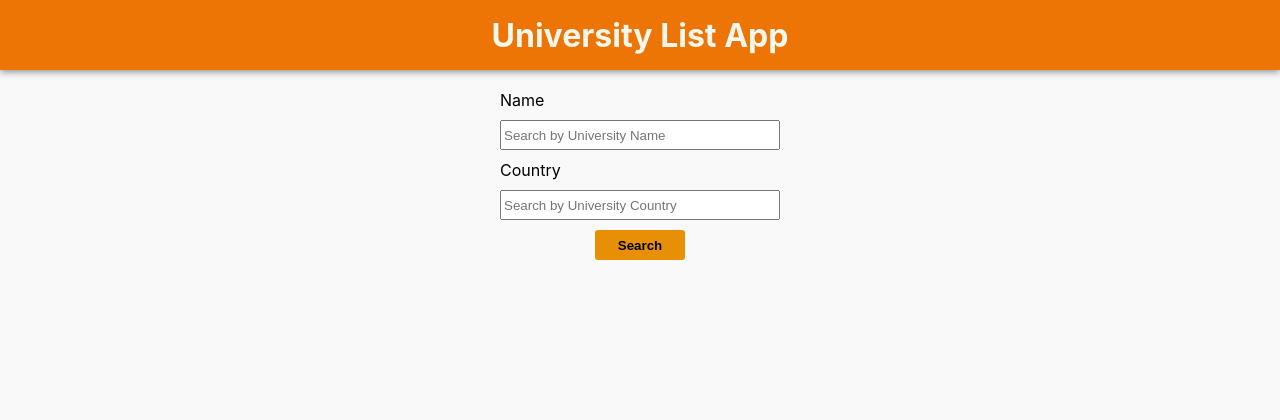
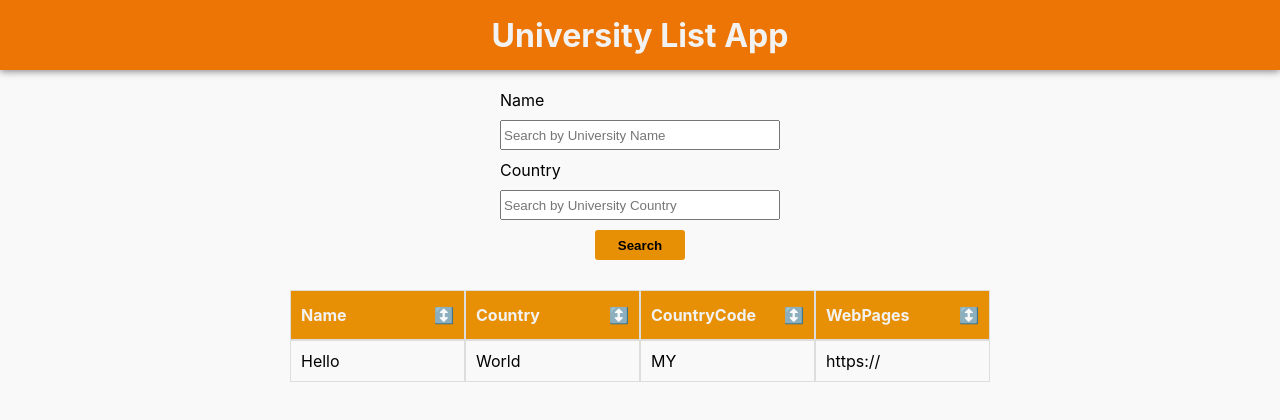
Before and after one commit to RashCD/my-university-app, a React (Create React App) app in the folder client/: page / in a window 1280 px wide. Shown: the top 420 px of the page. Built offline with nearby package versions, Linux system fonts and the light colour scheme.

Commit message:
adding performant react-table

```diff
--- a/client/src/assets/styles/_variables.scss
+++ b/client/src/assets/styles/_variables.scss
@@ -5,8 +5,9 @@
   --secondary-background-color: #e8eddf;
   --text-color: #242423;
   --secondary-text-color: #333533;
-  --white: #f5f7ed;
+  --white: #f2f2f2;
   --focus-color: rgba(0, 0, 255, 0.336);
-  --gray: rgb(145, 145, 145);
+  --gray: #919191;
+  --light-gray: #ddd;
   --black: black;
 }
--- /dev/null
+++ b/client/src/assets/styles/components/Table.module.scss
@@ -0,0 +1,35 @@
+table {
+  border-collapse: collapse;
+  width: 100%;
+}
+
+table {
+  td,
+  th {
+    border: 1px solid var(--light-gray);
+    display: inline-flex;
+    flex: 1;
+    justify-content: space-between;
+    align-items: center;
+    padding: 10px;
+  }
+
+  tr {
+    display: flex;
+
+    &:nth-child(even) {
+      background-color: var(--white);
+    }
+
+    &:hover {
+      background-color: var(--light-gray);
+    }
+  }
+
+  th {
+    height: 50px;
+    text-align: left;
+    background-color: var(--secondary-brand-color);
+    color: var(--white);
+  }
+}
--- a/client/src/assets/styles/views/LandingPage.module.scss
+++ b/client/src/assets/styles/views/LandingPage.module.scss
@@ -6,10 +6,18 @@
   padding-top: 20px;
 }
 
-.form {
+.container {
   display: flex;
   align-items: center;
   flex-direction: column;
   width: 100%;
   max-width: 700px;
 }
+
+.form {
+  display: flex;
+  width: 100%;
+  flex-direction: column;
+  align-items: center;
+  margin-bottom: 30px;
+}
--- /dev/null
+++ b/client/src/components/Table.tsx
@@ -0,0 +1,55 @@
+/* eslint-disable react/jsx-key */
+import React from 'react';
+import { useTable, useSortBy, Column } from 'react-table';
+import { Data } from '../views/LandingPage';
+import Styles from '../assets/styles/components/Table.module.scss';
+
+type TablePropTypes = {
+  columns: Column<Data>[];
+  data: Data[];
+};
+
+const Table = (props: TablePropTypes) => {
+  const { columns, data } = props;
+  const { getTableProps, getTableBodyProps, headerGroups, rows, prepareRow } =
+    useTable(
+      {
+        columns,
+        data,
+      },
+      useSortBy
+    );
+
+  return (
+    <table className={Styles.table} {...getTableProps()}>
+      <thead>
+        {headerGroups.map((headerGroup) => (
+          <tr {...headerGroup.getHeaderGroupProps()}>
+            {headerGroup.headers.map((column) => (
+              <th {...column.getHeaderProps(column.getSortByToggleProps())}>
+                {column.render('Header')}
+                <span>
+                  {column.isSorted ? (column.isSortedDesc ? '🔽' : '🔼') : '↕️'}
+                </span>
+              </th>
+            ))}
+          </tr>
+        ))}
+      </thead>
+      <tbody {...getTableBodyProps()}>
+        {rows.map((row) => {
+          prepareRow(row);
+          return (
+            <tr {...row.getRowProps()}>
+              {row.cells.map((cell) => {
+                return <td {...cell.getCellProps()}>{cell.render('Cell')}</td>;
+              })}
+            </tr>
+          );
+        })}
+      </tbody>
+    </table>
+  );
+};
+
+export default Table;
--- a/client/src/views/LandingPage.tsx
+++ b/client/src/views/LandingPage.tsx
@@ -1,3 +1,4 @@
+import React from 'react';
 import { RouteComponentProps } from '@reach/router';
 import AppHeader from '../components/AppHeader';
 import Input from '../components/Input';
@@ -5,13 +6,56 @@ import { useForm } from 'react-hook-form';
 
 import Styles from '../assets/styles/views/LandingPage.module.scss';
 import CTAButton from '../components/CTAButton';
+import Table from '../components/Table';
+import { Column } from 'react-table';
 
 type FormValues = {
   search: string;
 };
 
+export type Data = {
+  name: string;
+  country: string;
+  country_code: string;
+  web_pages: string;
+};
+
 const LandingPage = (props: RouteComponentProps) => {
   const { register, handleSubmit } = useForm<FormValues>();
+
+  const columns: Column<Data>[] = React.useMemo(
+    () => [
+      {
+        Header: 'Name',
+        accessor: 'name',
+      },
+      {
+        Header: 'Country',
+        accessor: 'country',
+      },
+      {
+        Header: 'CountryCode',
+        accessor: 'country_code',
+      },
+      {
+        Header: 'WebPages',
+        accessor: 'web_pages',
+      },
+    ],
+    []
+  );
+
+  const data: Data[] = React.useMemo(
+    () => [
+      {
+        name: 'Hello',
+        country: 'World',
+        country_code: 'MY',
+        web_pages: 'https://',
+      },
+    ],
+    []
+  );
 
   const onFormSubmit = (data: FormValues) => {
     console.log(data);
@@ -21,6 +65,7 @@ const LandingPage = (props: RouteComponentProps) => {
     <div className="app">
       <AppHeader title="University List App" />
       <main className={Styles.appMain}>
+        <div className={Styles.container}>
           <form className={Styles.form} onSubmit={handleSubmit(onFormSubmit)}>
             <Input
               id="uni-name"
@@ -36,6 +81,8 @@ const LandingPage = (props: RouteComponentProps) => {
             />
             <CTAButton type="submit">Search</CTAButton>
           </form>
+          <Table columns={columns} data={data} />
+        </div>
       </main>
     </div>
   );
--- a/package.json
+++ b/package.json
@@ -27,6 +27,7 @@
     "dotenv": "^10.0.0",
     "express": "^4.17.1",
     "helmet": "^4.6.0",
+    "react-table": "^7.7.0",
     "rimraf": "^3.0.2",
     "typescript": "^4.3.5"
   },
@@ -34,6 +35,7 @@
     "@types/body-parser": "^1.19.1",
     "@types/express": "^4.17.13",
     "@types/node": "^16.4.13",
+    "@types/react-table": "^7.7.2",
     "concurrently": "^6.2.1",
     "nodemon": "^2.0.12"
   }
```
Also changed, not shown: client/src/types/react-table-config.d.ts (added, +23 -0 lines), 1 other file (tests, documents, lock files or other folders). Lines whose indentation alone changed are shown as unchanged.
